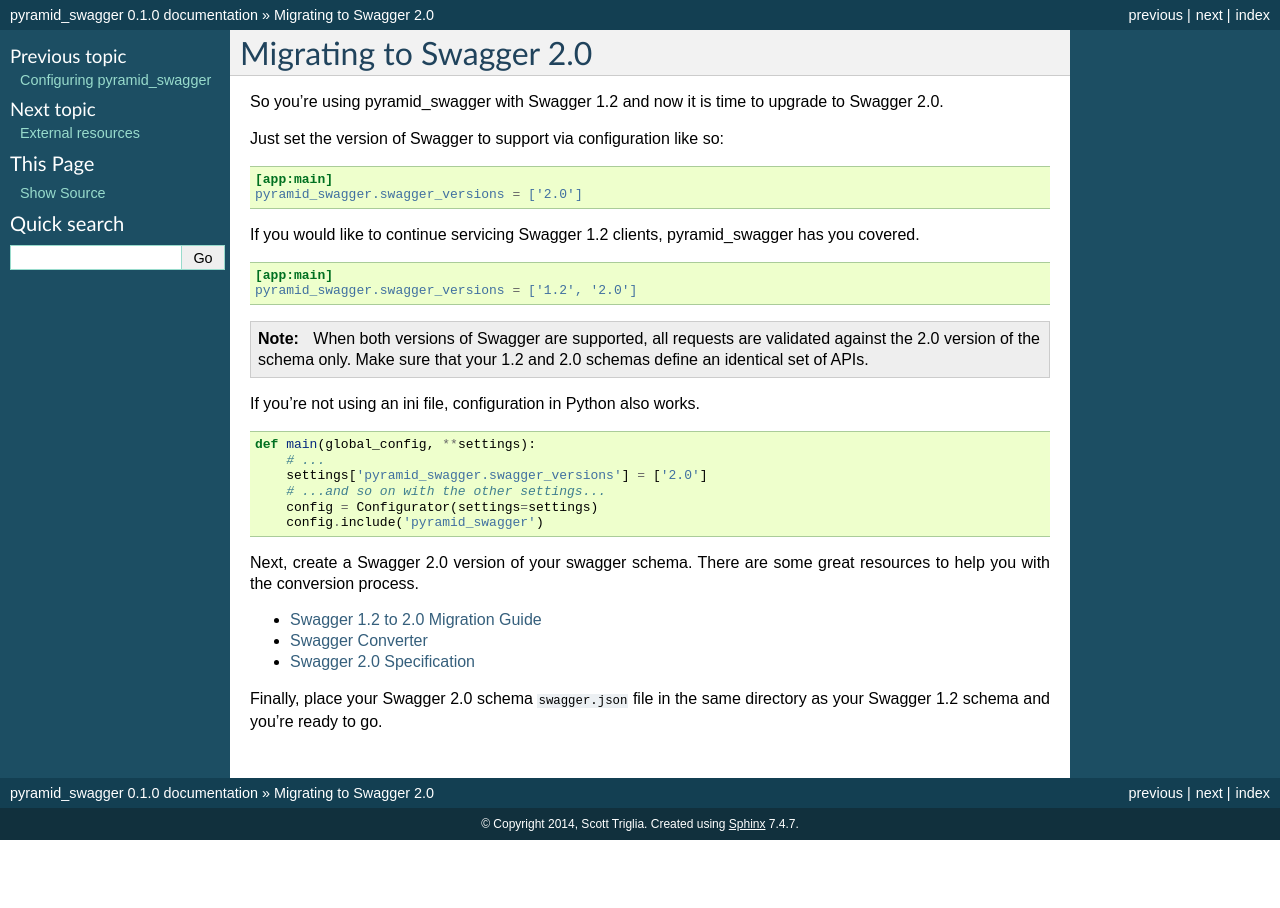
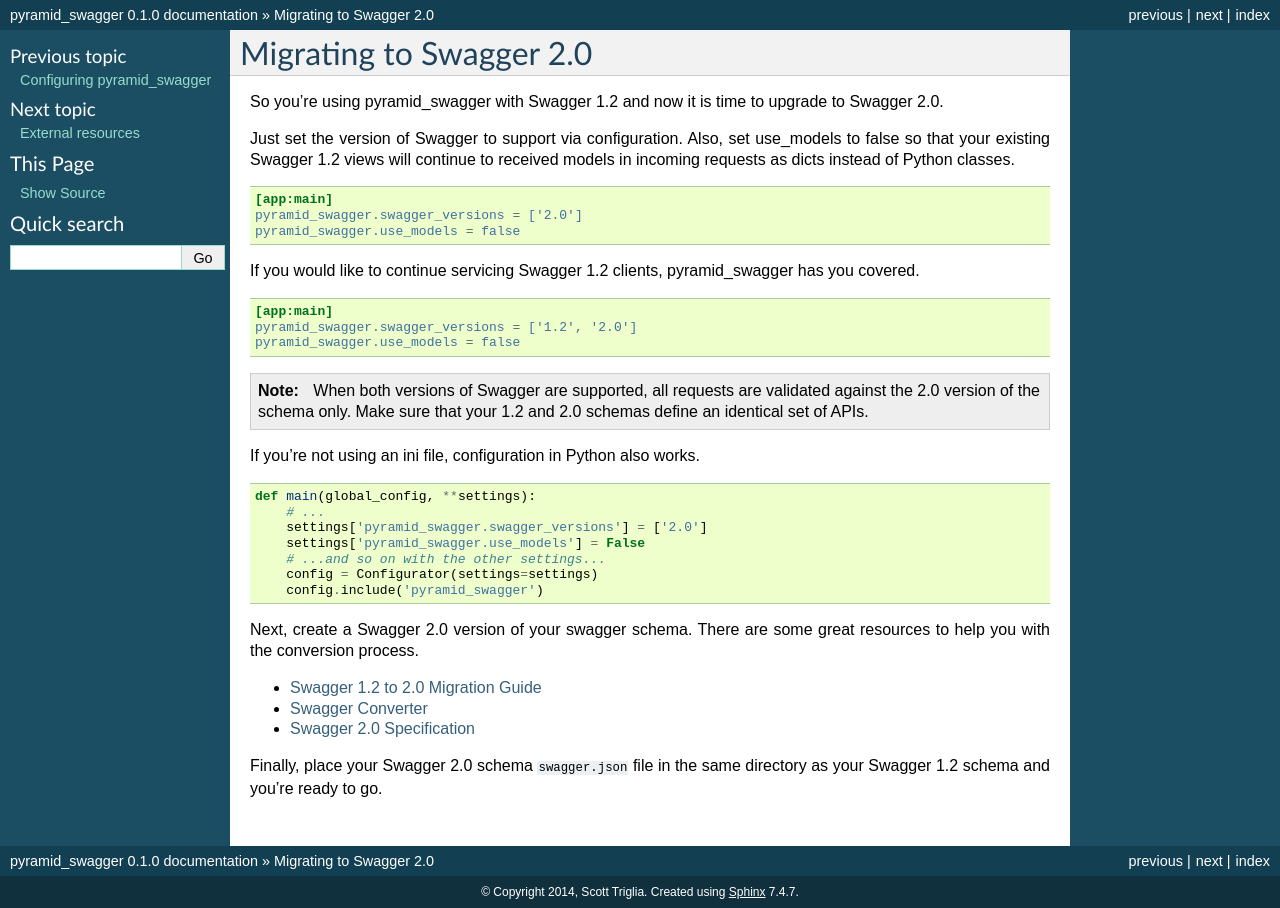
Before and after one commit to Yelp/pyramid_swagger, a Sphinx documentation site: the page built from docs/migrating_to_swagger_20.rst, in a window 1280 px wide. Built offline with Sphinx 7.4.7, drawn with Linux system fonts in a browser that asks for light colours.

Commit message:
Added use_models to docs

```diff
--- a/docs/changelog.rst
+++ b/docs/changelog.rst
@@ -1,5 +1,9 @@
 Changelog
 =========
+
+2.0.0-rc3 (2015-XX-XX)
+++++++++++++++++++++++
+* Added pyramid_swagger.use_models config setting for Swagger 2.0 backwards compatibility with existing Swagger 1.2 views
 
 2.0.0-rc2 (2015-05-26)
 ++++++++++++++++++++++
--- a/docs/configuration.rst
+++ b/docs/configuration.rst
@@ -42,6 +42,11 @@
         # found, then request and response validation is skipped.
         # Default: True
         pyramid_swagger.enable_path_validation = True
+
+        # Use Python classes instead of dicts to represent models in incoming
+        # requests.
+        # Default: Whatever the default is in bravado_core, currently True
+        pyramid_swagger.use_models = True
 
         # Exclude certain endpoints from validation. Takes a list of regular
         # expressions.
--- a/docs/migrating_to_swagger_20.rst
+++ b/docs/migrating_to_swagger_20.rst
@@ -3,12 +3,13 @@
 
 So you're using pyramid_swagger with Swagger 1.2 and now it is time to upgrade to Swagger 2.0.
 
-Just set the version of Swagger to support via configuration like so:
+Just set the version of Swagger to support via configuration. Also, set use_models to false so that your existing Swagger 1.2 views will continue to received models in incoming requests as dicts instead of Python classes.
 
 .. code-block:: ini
 
         [app:main]
         pyramid_swagger.swagger_versions = ['2.0']
+        pyramid_swagger.use_models = false
 
 If you would like to continue servicing Swagger 1.2 clients, pyramid_swagger has you covered.
 
@@ -16,6 +17,7 @@
 
         [app:main]
         pyramid_swagger.swagger_versions = ['1.2', '2.0']
+        pyramid_swagger.use_models = false
 
 .. note::
 
@@ -29,6 +31,7 @@
     def main(global_config, **settings):
         # ...
         settings['pyramid_swagger.swagger_versions'] = ['2.0']
+        settings['pyramid_swagger.use_models'] = False
         # ...and so on with the other settings...
         config = Configurator(settings=settings)
         config.include('pyramid_swagger')
```
